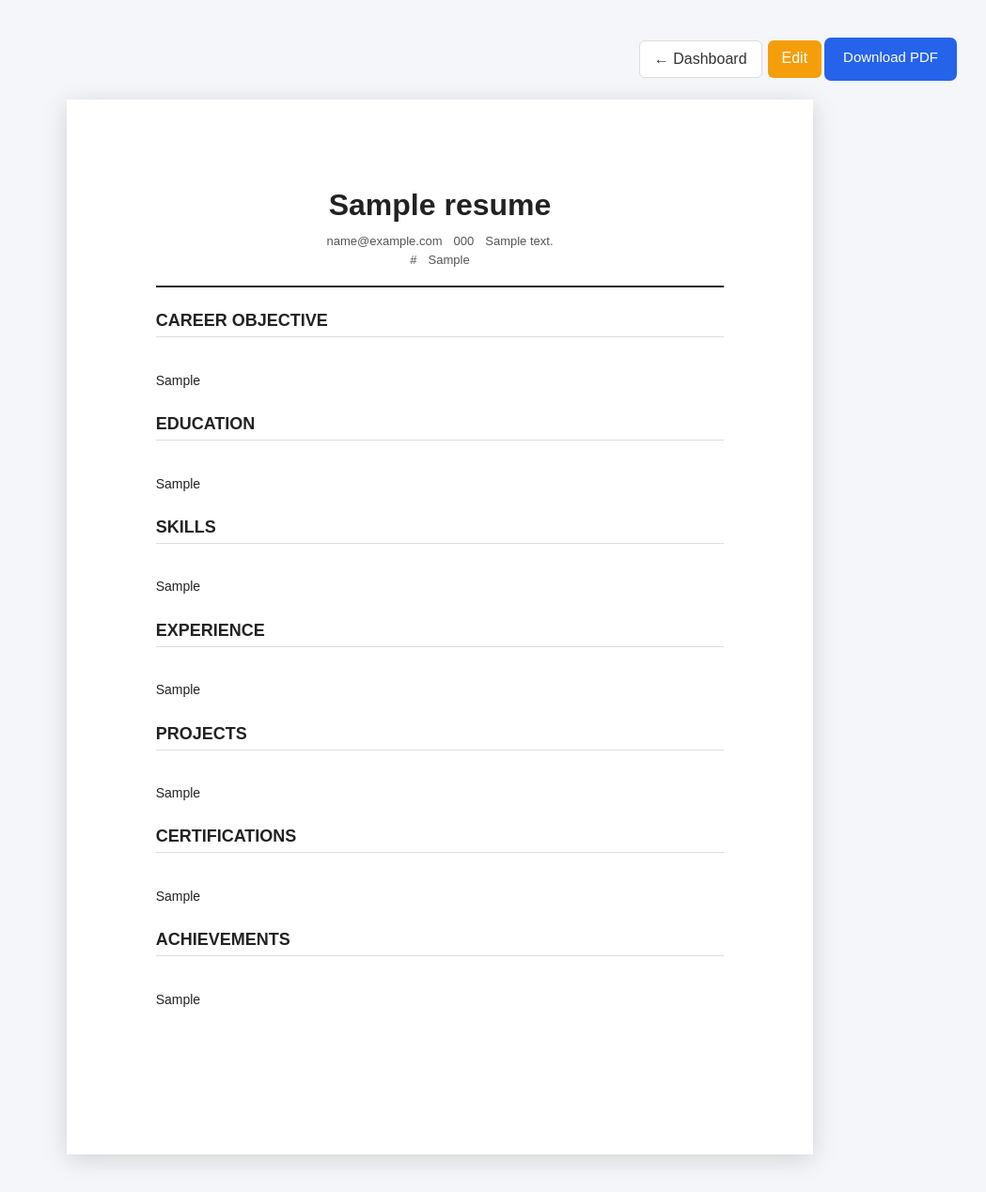
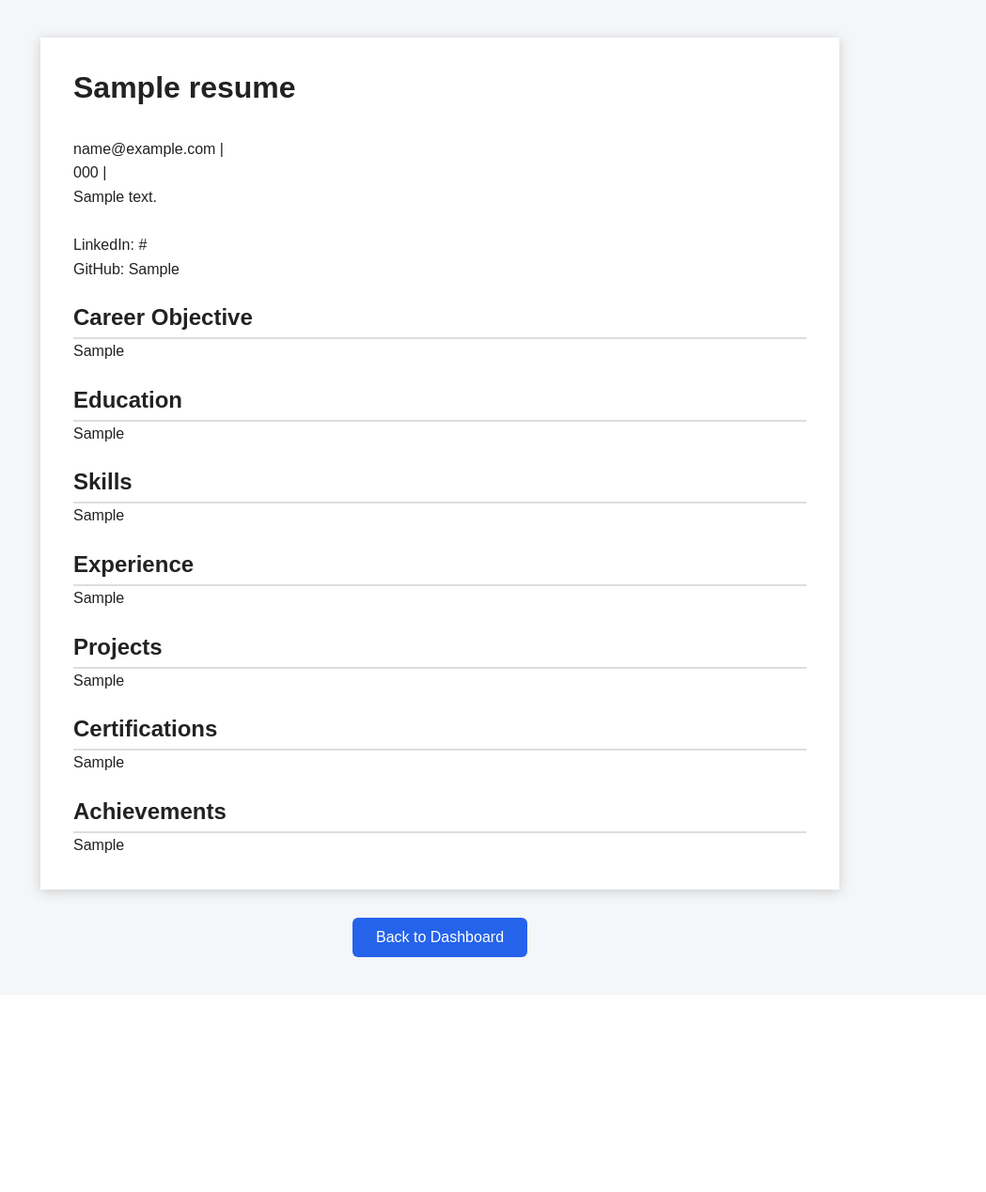
Before and after one commit to mansipatel210906-oss/Resume-Builder-, a Flask app: page /preview/1 in a window 1280 px wide. Shown: the part 63-1332 px from the top of the page at 94% size, without its empty margins (172-1221 px from the left). After the commit the page ends 1082 px from the top, so only its background shows below. Run offline with Flask 3, Linux system fonts and the light colour scheme; a user stored in the database is signed in; tables that the repository leaves empty hold one stand-in row (values such as "Sample post").

Commit message:
Update resume templates and preview design

```diff
--- a/static/style.css
+++ b/static/style.css
@@ -13,9 +13,7 @@ body {
 }
 
 
-/* =========================================
-   NAVBAR
-========================================= */
+
 
 .navbar {
     background: #1f2937;
@@ -597,3 +595,28 @@ select:focus {
     }
 
 }
+.modern {
+    border-top: 6px solid #2196f3;
+    padding: 25px;
+}
+
+.professional {
+    border-top: 6px solid #222;
+    padding: 25px;
+    font-family: Georgia, serif;
+}
+
+.creative {
+    border-left: 8px solid #9c27b0;
+    padding: 25px;
+}
+
+.simple {
+    border-top: 2px solid #777;
+    padding: 25px;
+}
+
+.fresher {
+    border-top: 6px solid #009688;
+    padding: 25px;
+}
--- a/templates/preview.html
+++ b/templates/preview.html
@@ -1,237 +1,103 @@
+
 {% extends "base.html" %}
 
 {% block content %}
 
-<div class="preview-actions">
+<style>
+.resume {
+    max-width: 850px;
+    margin: 30px auto;
+    padding: 35px;
+    background: white;
+    color: #222;
+    box-shadow: 0 2px 12px #ccc;
+    font-family: Arial, sans-serif;
+}
 
-    <a
-        href="{{ url_for('dashboard') }}"
-        class="btn"
-    >
-        ← Dashboard
-    </a>
+.resume h1 {
+    margin-bottom: 8px;
+}
 
+.resume h2 {
+    border-bottom: 2px solid #ddd;
+    padding-bottom: 7px;
+    margin-top: 25px;
+}
 
-    <a
-        href="{{ url_for('edit_resume', resume_id=resume['id']) }}"
-        class="btn edit-btn"
-    >
-        Edit
-    </a>
+.resume p {
+    line-height: 1.6;
+    white-space: pre-line;
+}
 
+.modern { border-top: 9px solid #2196f3; }
+.modern h1 { color: #2196f3; }
 
-    <a
-        href="{{ url_for('download_pdf', resume_id=resume['id']) }}"
-        class="primary-btn"
-    >
-        Download PDF
-    </a>
+.professional { border-top: 9px solid #222; }
+.professional h1 { color: #222; font-family: Georgia, serif; }
+
+.creative { border-left: 12px solid #9c27b0; }
+.creative h1 { color: #9c27b0; }
+
+.simple { border-top: 3px solid #777; box-shadow: none; }
+.simple h1 { color: #444; }
+
+.fresher { border-top: 9px solid #009688; }
+.fresher h1 { color: #009688; }
+
+.back-btn {
+    display: block;
+    width: fit-content;
+    margin: 20px auto;
+    padding: 12px 25px;
+    background: #2563eb;
+    color: white;
+    text-decoration: none;
+    border-radius: 6px;
+}
+</style>
+
+{% set selected = resume.template or 'modern' %}
+
+<div class="resume {{ selected }}">
+
+    <h1>{{ resume.name }}</h1>
+
+    <p>
+        {{ resume.email }} |
+        {{ resume.phone }} |
+        {{ resume.address }}
+    </p>
+
+    <p>
+        LinkedIn: {{ resume.linkedin }}
+        GitHub: {{ resume.github }}
+    </p>
+
+    <h2>Career Objective</h2>
+    <p>{{ resume.career_objective }}</p>
+
+    <h2>Education</h2>
+    <p>{{ resume.education }}</p>
+
+    <h2>Skills</h2>
+    <p>{{ resume.skills }}</p>
+
+    <h2>Experience</h2>
+    <p>{{ resume.experience }}</p>
+
+    <h2>Projects</h2>
+    <p>{{ resume.projects }}</p>
+
+    <h2>Certifications</h2>
+    <p>{{ resume.certifications }}</p>
+
+    <h2>Achievements</h2>
+    <p>{{ resume.achievements }}</p>
 
 </div>
 
-
-<div class="resume-paper
-    {% if resume['template'] == 'modern' %}
-        modern-template
-    {% elif resume['template'] == 'simple' %}
-        simple-template
-    {% else %}
-        classic-template
-    {% endif %}
-">
-
-
-    <!-- HEADER -->
-
-    <div class="resume-header">
-
-        <h1>
-            {{ resume["name"] }}
-        </h1>
-
-
-        <div class="contact-info">
-
-            {% if resume["email"] %}
-                <span>
-                    {{ resume["email"] }}
-                </span>
-            {% endif %}
-
-
-            {% if resume["phone"] %}
-                <span>
-                    {{ resume["phone"] }}
-                </span>
-            {% endif %}
-
-
-            {% if resume["address"] %}
-                <span>
-                    {{ resume["address"] }}
-                </span>
-            {% endif %}
-
-        </div>
-
-
-        <div class="social-links">
-
-            {% if resume["linkedin"] %}
-
-                <span>
-                    {{ resume["linkedin"] }}
-                </span>
-
-            {% endif %}
-
-
-            {% if resume["github"] %}
-
-                <span>
-                    {{ resume["github"] }}
-                </span>
-
-            {% endif %}
-
-        </div>
-
-    </div>
-
-
-    <!-- OBJECTIVE -->
-
-    {% if resume["career_objective"] %}
-
-    <section>
-
-        <h2>
-            Career Objective
-        </h2>
-
-        <p class="preserve">
-            {{ resume["career_objective"] }}
-        </p>
-
-    </section>
-
-    {% endif %}
-
-
-    <!-- EDUCATION -->
-
-    {% if resume["education"] %}
-
-    <section>
-
-        <h2>
-            Education
-        </h2>
-
-        <p class="preserve">
-            {{ resume["education"] }}
-        </p>
-
-    </section>
-
-    {% endif %}
-
-
-    <!-- SKILLS -->
-
-    {% if resume["skills"] %}
-
-    <section>
-
-        <h2>
-            Skills
-        </h2>
-
-        <p class="preserve">
-            {{ resume["skills"] }}
-        </p>
-
-    </section>
-
-    {% endif %}
-
-
-    <!-- EXPERIENCE -->
-
-    {% if resume["experience"] %}
-
-    <section>
-
-        <h2>
-            Experience
-        </h2>
-
-        <p class="preserve">
-            {{ resume["experience"] }}
-        </p>
-
-    </section>
-
-    {% endif %}
-
-
-    <!-- PROJECTS -->
-
-    {% if resume["projects"] %}
-
-    <section>
-
-        <h2>
-            Projects
-        </h2>
-
-        <p class="preserve">
-            {{ resume["projects"] }}
-        </p>
-
-    </section>
-
-    {% endif %}
-
-
-    <!-- CERTIFICATIONS -->
-
-    {% if resume["certifications"] %}
-
-    <section>
-
-        <h2>
-            Certifications
-        </h2>
-
-        <p class="preserve">
-            {{ resume["certifications"] }}
-        </p>
-
-    </section>
-
-    {% endif %}
-
-
-    <!-- ACHIEVEMENTS -->
-
-    {% if resume["achievements"] %}
-
-    <section>
-
-        <h2>
-            Achievements
-        </h2>
-
-        <p class="preserve">
-            {{ resume["achievements"] }}
-        </p>
-
-    </section>
-
-    {% endif %}
-
-
-</div>
+<a href="{{ url_for('dashboard') }}" class="back-btn">
+    Back to Dashboard
+</a>
 
 {% endblock %}
```
Also changed, not shown: templates/create_resume.html (+8 -17 lines).
